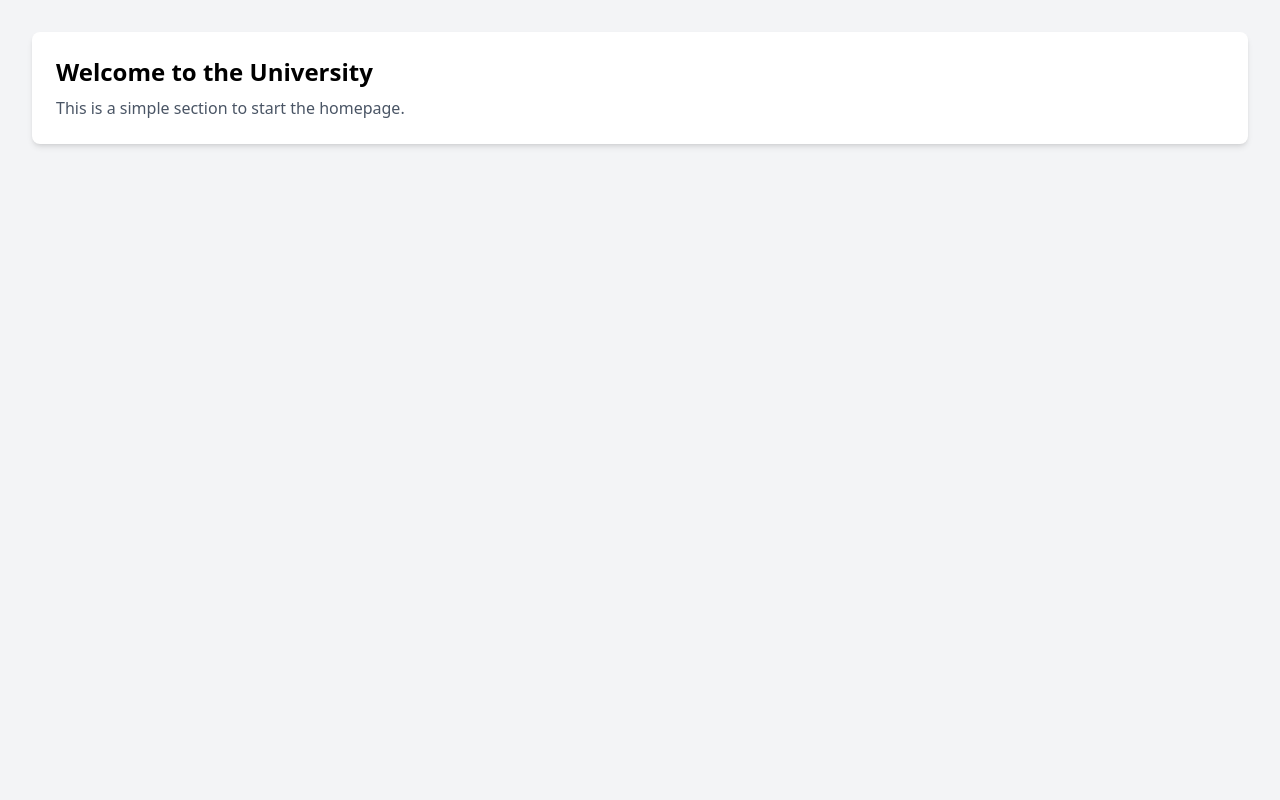
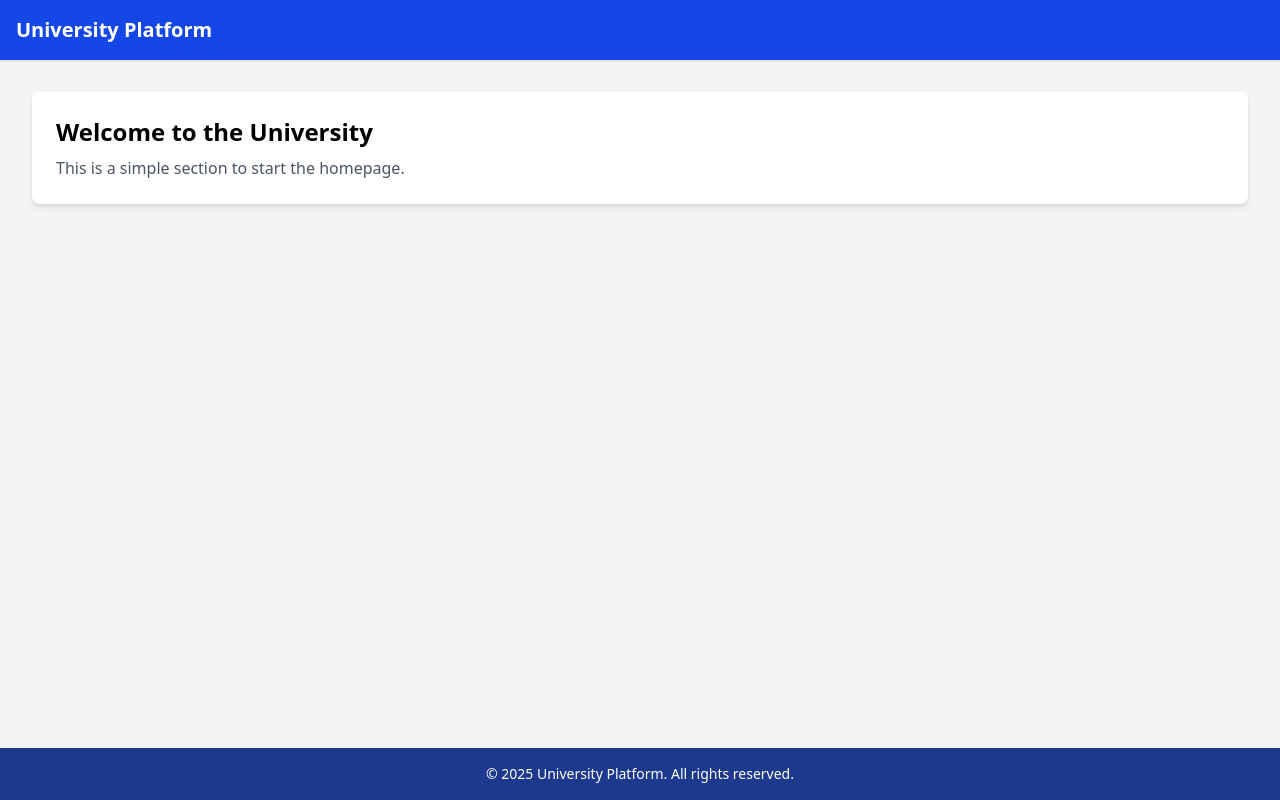
Before and after one commit to DavFilsDev/hei-university-homepage-clone, a React (Vite) app: page / in a window 1280 px wide. Built offline with nearby package versions, Linux system fonts and the light colour scheme.

Commit message:
feat(layout): add Header and Footer components to main layout

```diff
--- a/src/App.jsx
+++ b/src/App.jsx
@@ -1,9 +1,15 @@
+import Header from './components/Header'
+import Footer from './components/Footer'
 import HomePage from './pages/HomePage'
 
 function App() {
   return (
-    <div className="min-h-screen bg-gray-100">
-      <HomePage />
+    <div className="min-h-screen flex flex-col bg-gray-100">
+      <Header />
+      <main className="flex-grow">
+        <HomePage />
+      </main>
+      <Footer />
     </div>
   );
 }
--- /dev/null
+++ b/src/components/Footer.jsx
@@ -0,0 +1,7 @@
+export default function Footer() {
+  return (
+    <footer className="bg-blue-900 text-white p-4 text-center mt-8">
+      <p className="text-sm">&copy; 2025 University Platform. All rights reserved.</p>
+    </footer>
+  );
+}
--- /dev/null
+++ b/src/components/Header.jsx
@@ -0,0 +1,7 @@
+export default function Header() {
+  return (
+    <header className="bg-blue-700 text-white p-4 shadow">
+      <h1 className="text-xl font-bold">University Platform</h1>
+    </header>
+  );
+}
```
